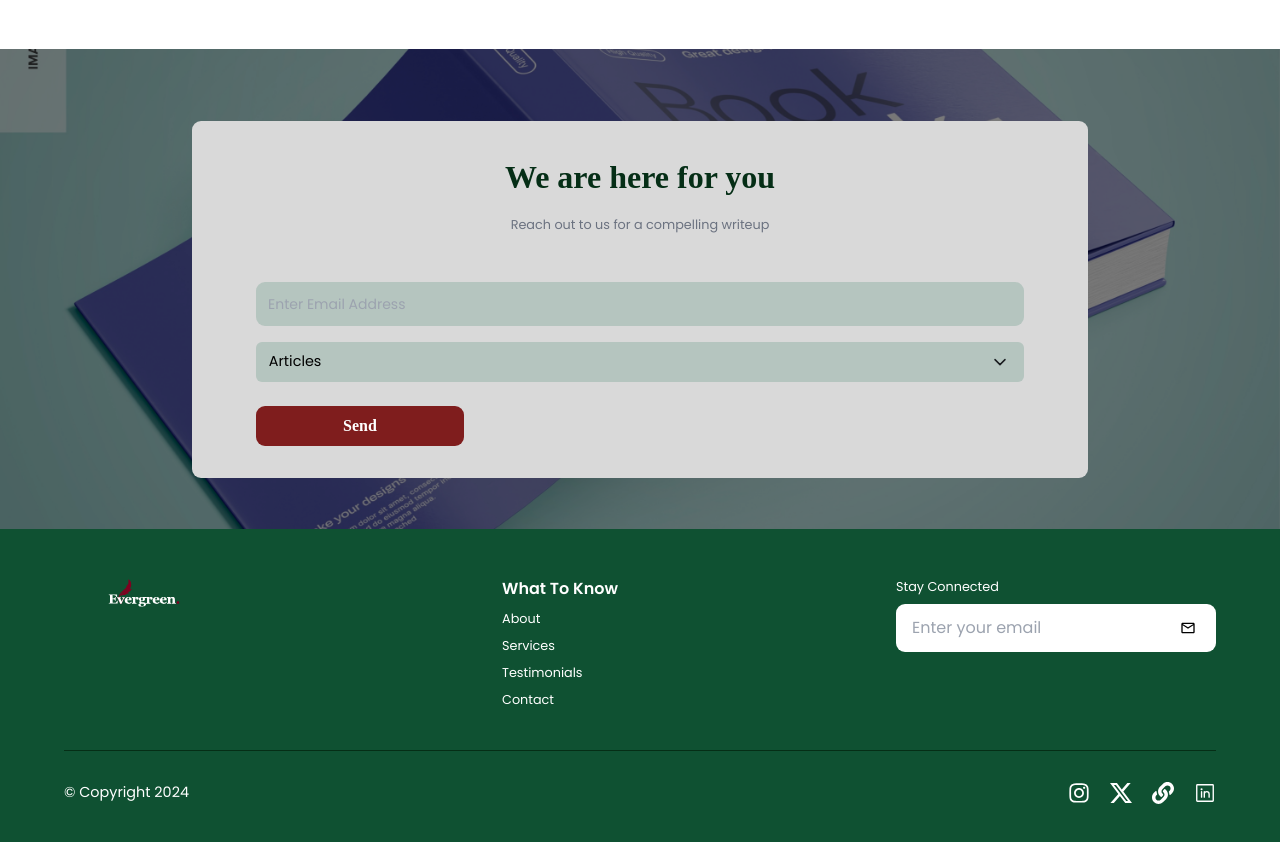
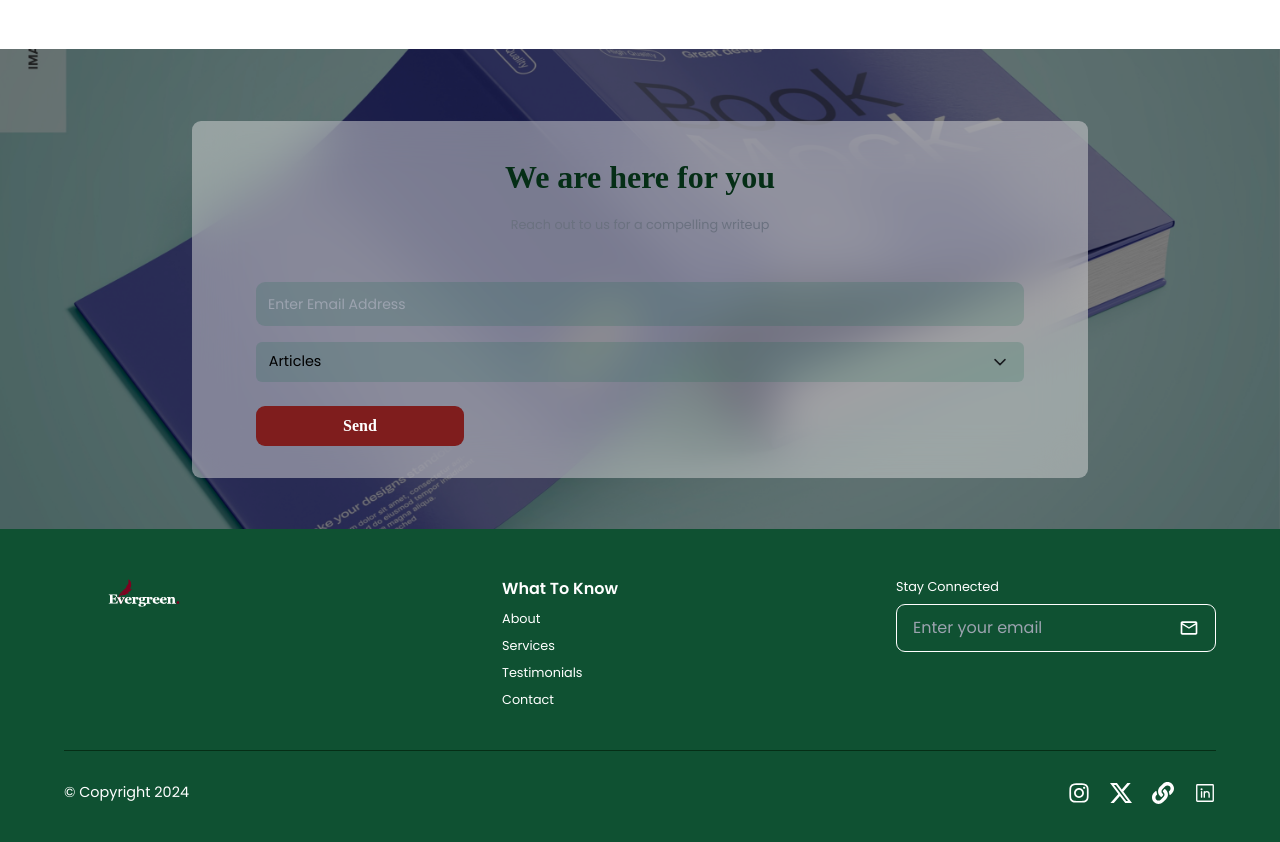
Before and after one commit to davidfayanju1/Evergreen, a React (Vite) app: page / in a window 1280 px wide. Shown: the part 2460-3302 px from the top of the page. Built offline with nearby package versions, Linux system fonts and the light colour scheme; a web font is replaced by a local one.

Commit message:
final design changes

```diff
--- a/src/components/common/Footer.jsx
+++ b/src/components/common/Footer.jsx
@@ -110,13 +110,13 @@ const Footer = () => {
             Stay Connected
           </span>
 
-          <div className="form-container bg-white flex rounded-[9px] md:w-[20rem] w-full h-[3rem] items-center justify-start gap-3">
+          <div className="form-container bg-transparent border-solid border-[1px] border-white flex rounded-[9px] md:w-[20rem] w-full h-[3rem] items-center justify-start gap-3">
             <input
               type="email"
-              className="bg-transparent outline-none border-none px-[1rem] w-[85%]"
+              className="bg-transparent text-white outline-none border-none px-[1rem] w-[85%]"
               placeholder="Enter your email"
             />
-            <MdOutlineMailOutline />
+            <MdOutlineMailOutline color="white" size={20} />
           </div>
         </div>
       </section>
--- a/src/pages/Home.jsx
+++ b/src/pages/Home.jsx
@@ -352,7 +352,7 @@ const Home = () => {
               className="h-[30rem] w-full object-cover"
             />
             <div className="item-card absolute top-[15%] left-0 flex items-center justify-center w-full">
-              <div className="item-card bg-[#D9D9D9] md:w-[70%] w-[85%] md:px-[4rem] px-[1rem] py-[2rem] rounded-[9px] min-h-[15rem]">
+              <div className="item-card bg-[#D9D9D9]/50 backdrop-blur-xl md:w-[70%] w-[85%] md:px-[4rem] px-[1rem] py-[2rem] rounded-[9px] min-h-[15rem]">
                 <h2 className="serif-regular text-center md:text-[2rem] text-[1.4rem] text-green-950 mb-[.9rem]">
                   We are here for you
                 </h2>
```
